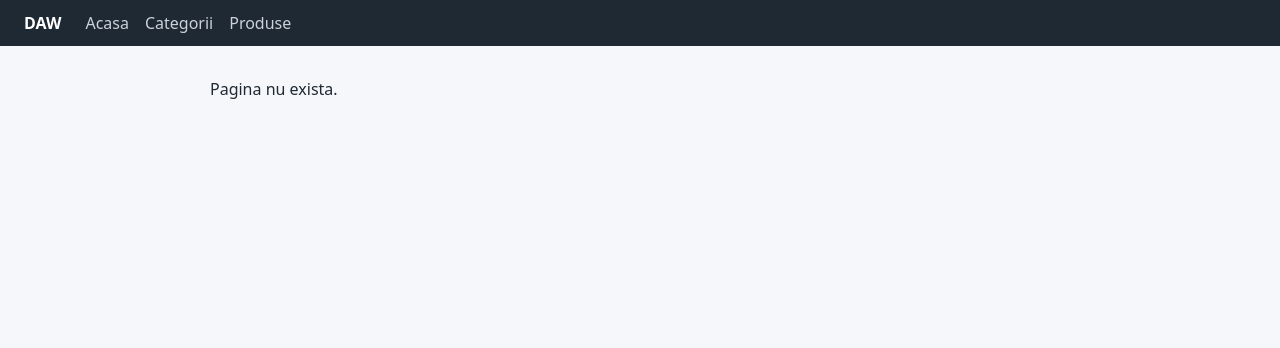
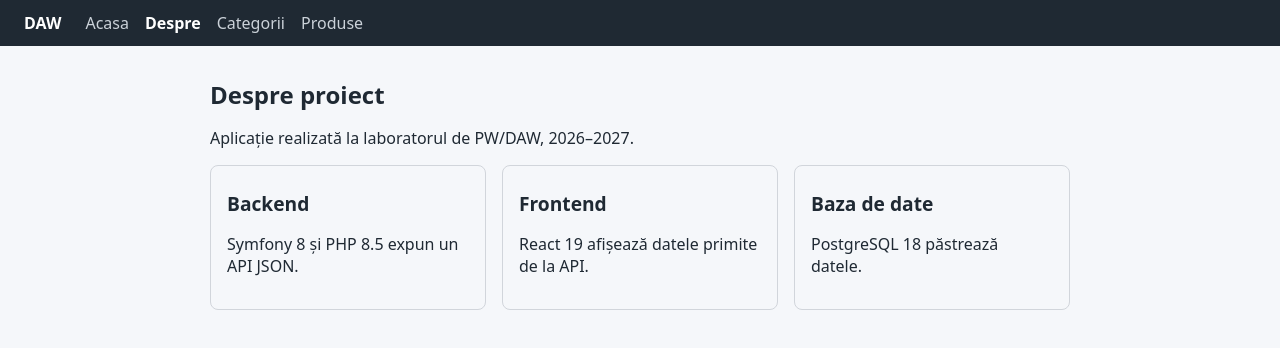
Before and after one commit to cezarpapara/daw-template-ifr2-2026-2027, a React (Vite) app in the folder frontend/app/: page /despre in a window 1280 px wide. Shown: the top 348 px of the page. Built offline with nearby package versions, Linux system fonts and the light colour scheme.

Commit message:
Lab04: Modificare frontend folosind react, adaugare Despre

```diff
--- a/frontend/app/src/App.css
+++ b/frontend/app/src/App.css
@@ -136,3 +136,13 @@ button {
   padding: 4px 10px;
   font-size: 0.9rem;
 }
+
+.info-card-grid {
+  display: grid;
+  grid-template-columns: repeat(auto-fit, minmax(220px, 1fr));
+  gap: 1rem;
+  margin-top: 1rem;
+}
+.info-card { border: 1px solid #d1d5db; border-radius: 8px; padding: 1rem; }
+.info-card-title { margin: 0.5rem 0; font-size: 1.2rem; }
+.info-card-image { width: 100%; height: 140px; object-fit: cover; }
--- a/frontend/app/src/App.jsx
+++ b/frontend/app/src/App.jsx
@@ -1,5 +1,6 @@
 import { NavLink, Route, Routes } from 'react-router'
 import HomePage from './pages/HomePage.jsx'
+import AboutPage from './pages/AboutPage.jsx'
 import CategoriesPage from './pages/CategoriesPage.jsx'
 import ProductsPage from './pages/ProductsPage.jsx'
 import ProductDetailsPage from './pages/ProductDetailsPage.jsx'
@@ -13,6 +14,7 @@ function App() {
         <span className="logo">DAW</span>
         <nav>
           <NavLink to="/" end>Acasa</NavLink>
+          <NavLink to="/despre">Despre</NavLink>
           <NavLink to="/categorii">Categorii</NavLink>
           <NavLink to="/produse">Produse</NavLink>
         </nav>
@@ -22,6 +24,7 @@ function App() {
         {/* Fiecare adresa (URL) afiseaza o alta pagina */}
         <Routes>
           <Route path="/" element={<HomePage />} />
+          <Route path="/despre" element={<AboutPage />} />
           <Route path="/categorii" element={<CategoriesPage />} />
           <Route path="/produse" element={<ProductsPage />} />
           <Route path="/produse/:id" element={<ProductDetailsPage />} />
--- /dev/null
+++ b/frontend/app/src/components/Card.jsx
@@ -0,0 +1,11 @@
+export default function Card({ title, text, image, imageAlt = '' }) {
+    return (
+        <article className="info-card">
+            {image && (
+                <img className="info-card-image" src={image} alt={imageAlt} />
+            )}
+            <h2 className="info-card-title">{title}</h2>
+            <p>{text}</p>
+        </article>
+    );
+}
--- /dev/null
+++ b/frontend/app/src/pages/AboutPage.jsx
@@ -0,0 +1,15 @@
+import Card from '../components/Card';
+
+export default function AboutPage() {
+    return (
+        <section>
+            <h1>Despre proiect</h1>
+            <p>Aplicație realizată la laboratorul de PW/DAW, 2026–2027.</p>
+            <div className="info-card-grid">
+                <Card title="Backend" text="Symfony 8 și PHP 8.5 expun un API JSON." />
+                <Card title="Frontend" text="React 19 afișează datele primite de la API." />
+                <Card title="Baza de date" text="PostgreSQL 18 păstrează datele." />
+            </div>
+        </section>
+    );
+}
```
